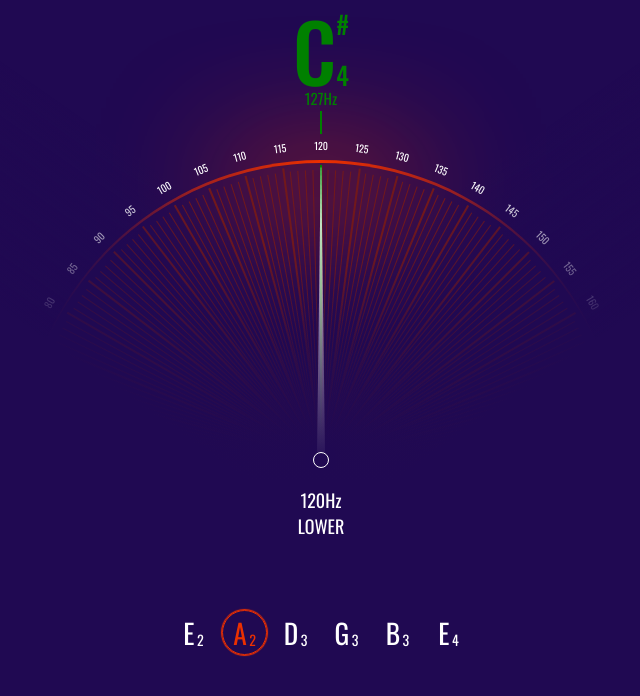
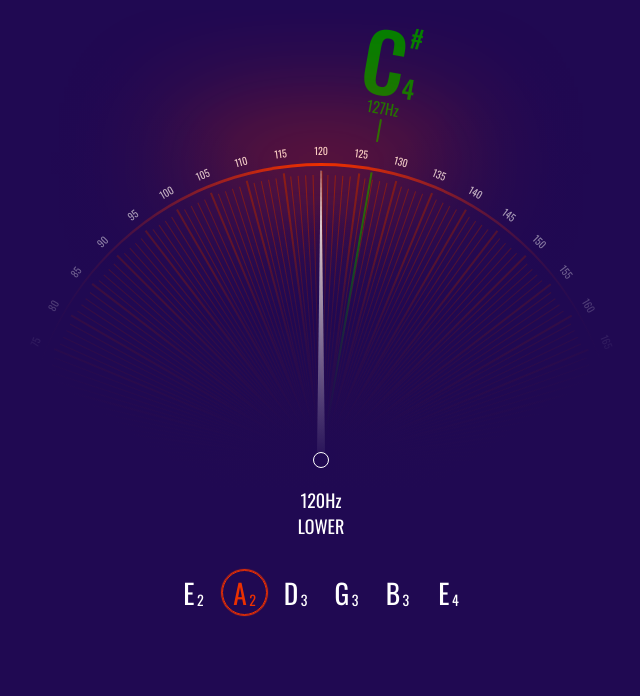
Before and after one commit to AshenFox/tuner, a React (Create React App) app: page / in a window 1280 px wide. Shown: the top 696 px of the page, without its empty margins (319-959 px from the left). Built offline with nearby package versions, Linux system fonts and the light colour scheme; no server answers.

Commit message:
Basic adaptivity added

```diff
--- a/src/layout/home/components/Dial/index.tsx
+++ b/src/layout/home/components/Dial/index.tsx
@@ -29,6 +29,7 @@ const Dial = ({ main }: { main: { most_freq_fr: number } }) => {
   };
 
   return (
+    <div className="dial__container">
       <div className="dial">
         <div className="dial__inner" style={style}>
           {/* NOTCHES */}
@@ -51,6 +52,9 @@ const Dial = ({ main }: { main: { most_freq_fr: number } }) => {
           </div>
           <div className="dial__detfr-tip">lower</div>
         </div>
+        <div className="dial__background-top"></div>
+        <div className="dial__background-bottom"></div>
+      </div>
     </div>
   );
 };
--- a/src/layout/home/components/PitchDetector.tsx
+++ b/src/layout/home/components/PitchDetector.tsx
@@ -16,7 +16,7 @@ type Props = DispatchProps & OwnProps;
 const PitchDetector: React.FC<Props> = ({ set_fr }) => {
   useEffect(() => {
     // Initiate pitch detection
-    /* setup(); */
+    setup();
   }, []);
 
   // Declare functions
--- a/src/styles/components/container.scss
+++ b/src/styles/components/container.scss
@@ -1,7 +1,6 @@
 .container {
   margin: 0 auto;
 
-  height: 100vh;
   max-width: 1200px;
 
   display: flex;
--- a/src/styles/components/dial/detfr.scss
+++ b/src/styles/components/dial/detfr.scss
@@ -16,6 +16,12 @@
     display: flex;
     flex-direction: column;
     align-items: center;
+
+    @media (max-width: 900px) {
+      top: auto;
+      bottom: 50%;
+      left: calc(50% + 2rem);
+    }
   }
 
   &__detfr {
--- a/src/styles/components/dial/fr.scss
+++ b/src/styles/components/dial/fr.scss
@@ -1,6 +1,6 @@
 .dial {
   &__fr-cont {
-    height: 35.5%;
+    height: 53%;
     width: 10rem;
 
     position: absolute;
--- a/src/styles/components/dial/hand.scss
+++ b/src/styles/components/dial/hand.scss
@@ -3,7 +3,7 @@
     padding: 0 7.5px 0 7.5px;
 
     height: 8px;
-    width: 50%;
+    width: 33%;
 
     position: absolute;
     top: calc(50% - 4px);
--- a/src/styles/components/dial/index.scss
+++ b/src/styles/components/dial/index.scss
@@ -6,19 +6,38 @@
 @import "./detfr";
 
 .dial {
-  border-radius: 100%;
-
-  margin-bottom: -15rem;
-  margin-top: 16rem;
-
-  width: 60rem;
-  height: 60rem;
-  min-height: 60rem;
-  min-width: 60rem;
+  width: 90rem;
+  height: 90rem;
+  min-height: 90rem;
+  min-width: 90rem;
 
   /* background-color: #ec3000; */
 
   position: relative;
+
+  &__container {
+    width: 90rem;
+    height: 55rem;
+    overflow: hidden !important;
+
+    margin-bottom: 1rem;
+    margin-top: 1rem;
+
+    @media (max-width: 900px) {
+      height: 47.5rem;
+    }
+  }
+
+  &__background-bottom {
+    border-radius: 100%;
+
+    height: 66%;
+    width: 66%;
+
+    position: absolute;
+    top: 50%;
+    left: 50%;
+    transform: translate(-50%, -50%);
 
     background: linear-gradient(
       90deg,
@@ -27,13 +46,16 @@
       rgba(32, 9, 82, 1) 100%
     );
 
-  &::after {
+    z-index: 1;
+  }
+
+  &__background-top {
     border-radius: 100%;
 
-    content: "";
+    /* content: ""; */
 
-    width: 100%;
-    height: 100%;
+    width: 66%;
+    height: 66%;
 
     position: absolute;
     top: calc(50% + 2.5px);
@@ -42,16 +64,18 @@
     transform: translate(-50%, -50%);
 
     background-color: #200952;
+
+    z-index: 2;
   }
 
-  &::before {
+  &::after {
     content: "";
 
     width: 25%;
     height: 0px;
 
     position: absolute;
-    top: 4%;
+    top: 17%;
     left: 50%;
 
     transform: translate(-50%, -50%);
@@ -64,8 +88,8 @@
   &__inner {
     border-radius: 50%;
 
-    width: 150%;
-    height: 150%;
+    width: 66%;
+    height: 66%;
 
     position: absolute;
     top: 50%;
--- a/src/styles/components/dial/notch.scss
+++ b/src/styles/components/dial/notch.scss
@@ -3,7 +3,7 @@
     padding: 12px 0 15px 0;
 
     width: 1px;
-    height: 33.5%;
+    height: 50%;
 
     position: absolute;
     bottom: 50%;
@@ -35,7 +35,12 @@
     width: 100%;
     height: 100%;
 
-    background: linear-gradient(0deg, transparent 0%, #72181a 75%, #72181a 100%);
+    background: linear-gradient(
+      0deg,
+      transparent 0%,
+      #72181a 75%,
+      #72181a 100%
+    );
 
     /* background: linear-gradient(
       90deg,
--- a/src/styles/components/dial/note.scss
+++ b/src/styles/components/dial/note.scss
@@ -1,14 +1,14 @@
 .dial {
   &__note-cont {
     width: 10rem;
-    height: 50%;
+    height: 75%;
 
     position: absolute;
     bottom: 50%;
     left: calc(50% - 5rem);
 
     transform-origin: 50% bottom;
-    transform: rotate(180deg);
+    transform: rotate(190deg);
 
     display: flex;
     flex-direction: column;
--- a/src/styles/components/tuning.scss
+++ b/src/styles/components/tuning.scss
@@ -1,5 +1,5 @@
 .tuning {
-  margin-bottom: 15rem;
+  margin-bottom: 2rem;
 
   width: 30rem;
 
@@ -7,6 +7,8 @@
   justify-content: space-between;
 
   z-index: 20;
+
+  user-select: none;
 
   &__string {
     cursor: pointer;
```
Lines whose indentation alone changed are shown as unchanged.
